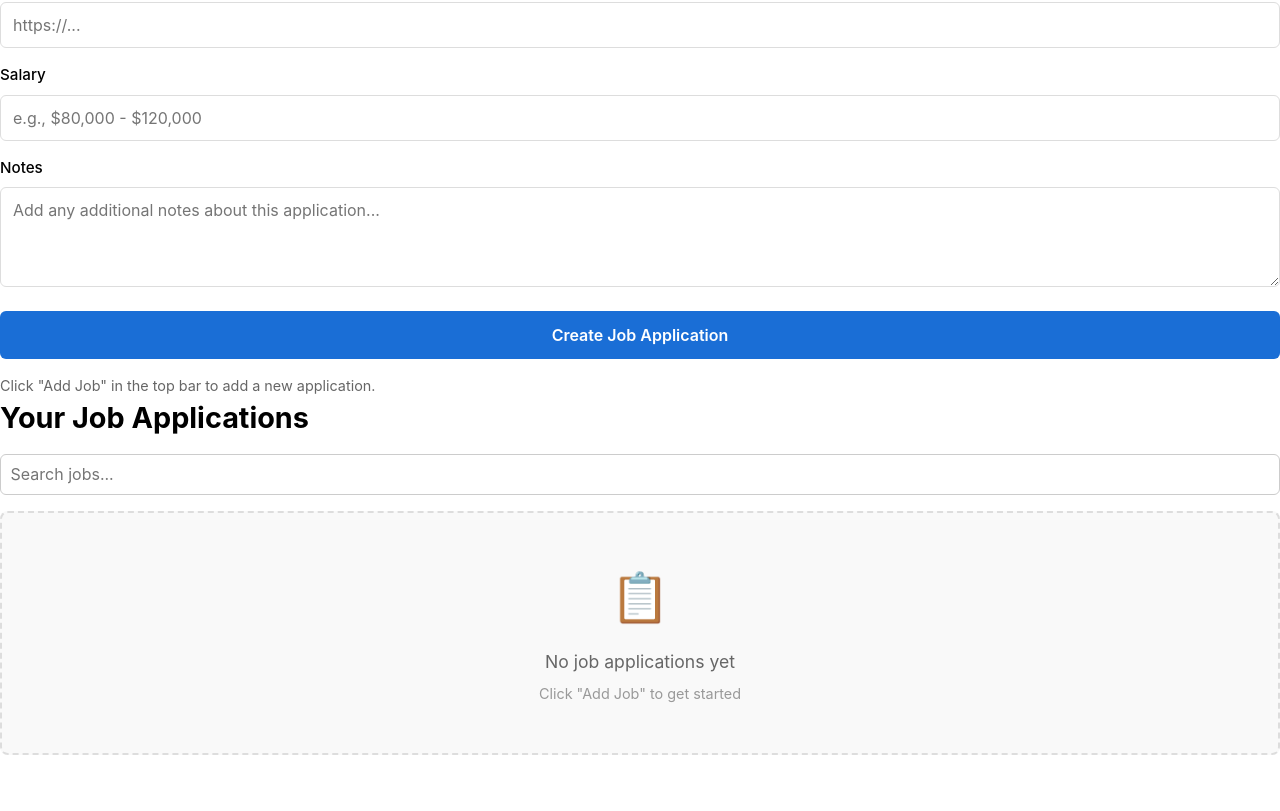
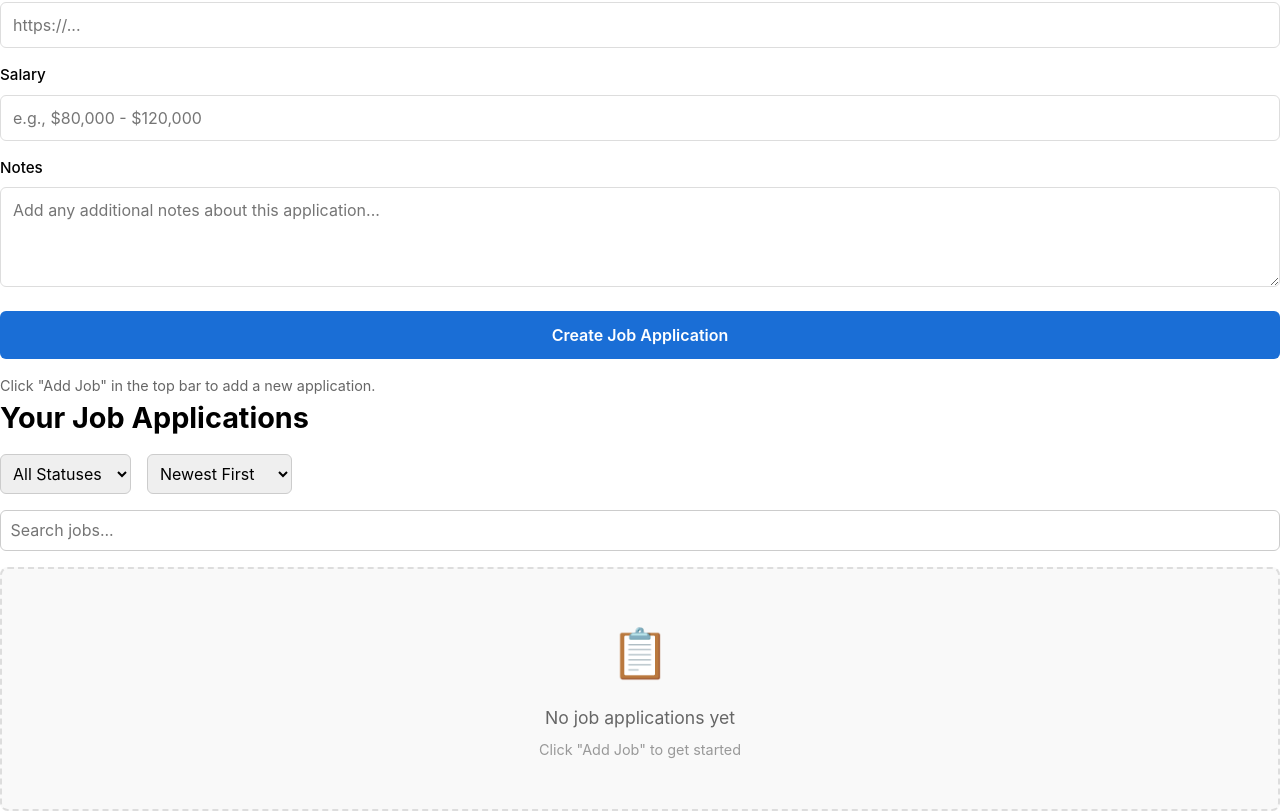
Before and after one commit to Williamdiao48/CS35L-Project-job-tracker, a React (Vite) app in the folder client/: page /dashboard in a window 1280 px wide. Shown: the part 871-1682 px from the top of the page. Before the commit the page ends 1626 px from the top, so only its background shows below. Built offline with nearby package versions, Linux system fonts and the light colour scheme.

Commit message:
add filter and sorting to job list

```diff
--- a/client/src/components/JobList.jsx
+++ b/client/src/components/JobList.jsx
@@ -120,18 +120,21 @@ const styles = {
   }
 };
 
-export default function JobList({  jobs, search  }) {
+export default function JobList({  jobs, search, statusFilter  }) {
   const [hoveredId, setHoveredId] = useState(null);
   if (jobs.length === 0) {
-    if (search && search.trim() !== "") {
+    if (
+      (search && search.trim() !== "") ||
+      (statusFilter && statusFilter !== "")
+    ) {
       return (
         <div style={styles.emptyState}>
-          <div style={{ fontSize: "3em", marginBottom: "1rem" }}>🔍</div>
+          <div style={{ fontSize: "3em", marginBottom: "1rem" }}>🔎</div>
           <div style={styles.emptyText}>
-            No jobs found for "{search}"
+            No jobs match your current filters.
           </div>
           <div style={{ fontSize: "0.9em", color: "#999", marginTop: "0.5rem" }}>
-            Try a different keyword.
+            Try adjusting your search or filters.
           </div>
         </div>
       );
--- a/client/src/pages/Dashboard.jsx
+++ b/client/src/pages/Dashboard.jsx
@@ -9,16 +9,29 @@ export default function Dashboard() {
   const [search, setSearch] = useState("");
   const [loading, setLoading] = useState(true);
   const [showAddJobForm, setShowAddJobForm] = useState(false);
-
+  const [statusFilter, setStatusFilter] = useState("");
+  const [sortOption, setSortOption] = useState("newest");
 
   const fetchJobs = useCallback(async () => {
     try {
       const token = localStorage.getItem('token');
       if (!token) return;
 
-      const url = search
-        ? `http://localhost:5001/api/jobs?search=${encodeURIComponent(search)}`
-        : 'http://localhost:5001/api/jobs';
+      const params = new URLSearchParams();
+
+      if (search) {
+        params.append("search", search);
+      }
+
+      if (statusFilter) {
+        params.append("status", statusFilter);
+      }
+
+      if (sortOption) {
+        params.append("sort", sortOption);
+      }
+
+      const url = `http://localhost:5001/api/jobs?${params.toString()}`;
 
       const res = await fetch(url, {
         headers: {
@@ -35,11 +48,12 @@ export default function Dashboard() {
     } finally {
       setLoading(false);
     }
-  }, [search]);
+  }, [search, statusFilter, sortOption]);
 
   useEffect(() => {
     fetchJobs();
   }, [fetchJobs]);
+
 
   const handleAddJobClick = () => {
     setShowAddJobForm(true);
@@ -67,6 +81,49 @@ export default function Dashboard() {
 
         <div>
           <h2>Your Job Applications</h2>
+          <div style={{
+            display: "flex",
+            gap: "1rem",
+            marginBottom: "1rem",
+            flexWrap: "wrap"
+          }}>
+
+            {/* Status Filter */}
+            <select
+              value={statusFilter}
+              onChange={(e) => setStatusFilter(e.target.value)}
+              style={{
+                padding: "0.5rem",
+                borderRadius: "6px",
+                border: "1px solid #ccc"
+              }}
+            >
+              <option value="">All Statuses</option>
+              <option value="Interested">Interested</option>
+              <option value="Applied">Applied</option>
+              <option value="Interviewing">Interviewing</option>
+              <option value="Offer">Offer</option>
+              <option value="Rejected">Rejected</option>
+            </select>
+
+            {/* Sort Option */}
+            <select
+              value={sortOption}
+              onChange={(e) => setSortOption(e.target.value)}
+              style={{
+                padding: "0.5rem",
+                borderRadius: "6px",
+                border: "1px solid #ccc"
+              }}
+            >
+              <option value="newest">Newest First</option>
+              <option value="oldest">Oldest First</option>
+              <option value="companyAZ">Company A–Z</option>
+              <option value="companyZA">Company Z–A</option>
+            </select>
+
+          </div>
+
           <input
             type="text"
             placeholder="Search jobs..."
@@ -83,7 +140,12 @@ export default function Dashboard() {
           {loading ? (
             <p>Loading your jobs...</p>
           ) : (
-            <JobList jobs={jobs} search={search} onJobDeleted={fetchJobs} />
+            <JobList
+            jobs={jobs}
+            search={search}
+            statusFilter={statusFilter}
+            onJobDeleted={fetchJobs}
+            />
           )}        </div>
       </div>
     </DashboardLayout>
```
Also changed, not shown: 1 other file (tests, documents, lock files or other folders).
